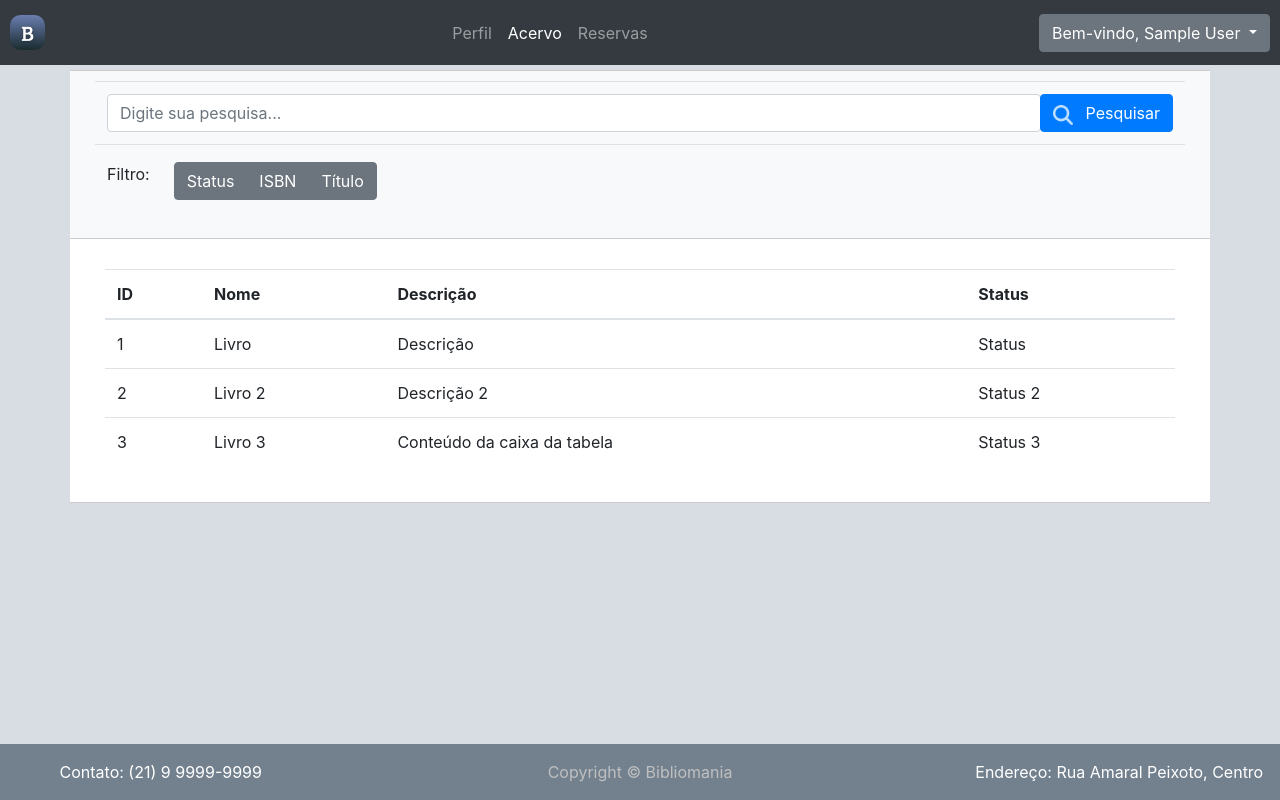
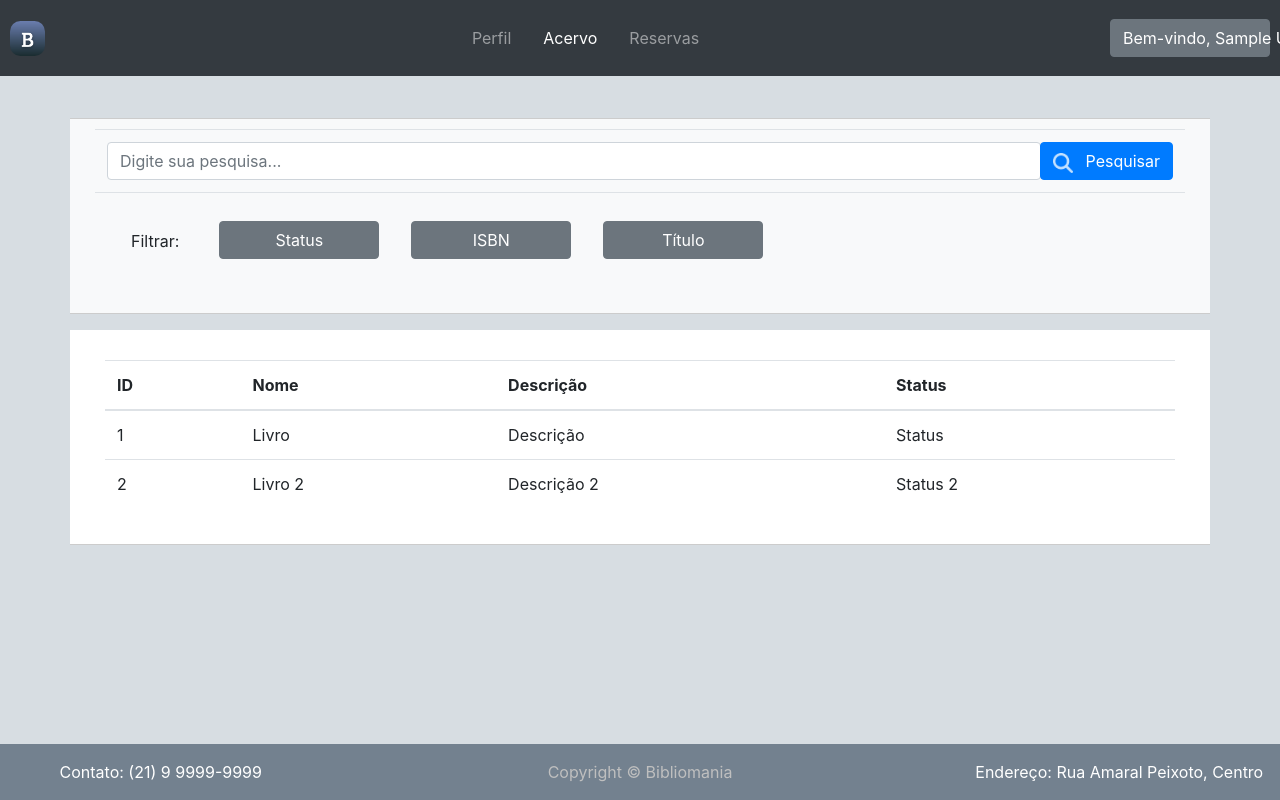
Before and after one commit to GM7Avila/bibliomania-flask, a Flask app: page /reservation in a window 1280 px wide. Run offline with Flask 3, Linux system fonts and the light colour scheme; the visitor is signed in with stand-in values (Sample User, id 1); some libraries are stand-ins or nearby versions.

Commit message:
feat:user view:  Tabela de lista reservas Finalizada

```diff
--- a/app/static/css/reservation.css
+++ b/app/static/css/reservation.css
@@ -13,6 +13,11 @@
     border-top: 10px solid #fff;
     border-bottom: 1px solid #ccc;
 }
+
 .filtro-buttons {
-    margin-top: 5px;
+    margin-top: 10px;
 }
+.btn-secondary{
+    width: 10rem !important;
+
+}
--- a/app/templates/base.html
+++ b/app/templates/base.html
@@ -21,19 +21,19 @@
         </button>
         <div class="collapse navbar-collapse" id="navbarNavAltMarkup">
             <div class="navbar-nav mx-auto">
-                <a class="nav-item nav-link" href="#">Perfil</a>
-                <a class="nav-item nav-link active" href="#">Acervo <span class="sr-only">(current)</span></a>
-                <a class="nav-item nav-link" href="/reservation">Reservas</a>
-                <a class="nav-item nav-link d-lg-none" href="#">
+                <a class="nav-item nav-link m-2" href="#">Perfil</a>
+                <a class="nav-item nav-link active m-2" href="#">Acervo <span class="sr-only">(current)</span></a>
+                <a class="nav-item nav-link m-2" href="/reservation">Reservas</a>
+                <a class="nav-item nav-link d-lg-none m-2" href="#">
                     FAQ
                 </a>
-                <a class="nav-item nav-link d-lg-none" href="/logout">
+                <a class="nav-item nav-link d-lg-none m-2" href="/logout">
                     Sair
                 </a>
             </div>
         </div>
         <div class="dropdown ml-auto d-none d-lg-block">
-            <button class="btn btn-secondary dropdown-toggle ml-auto" type="button" id="navbarDropdown"
+            <button class="btn btn-secondary dropdown-toggle" type="button" id="navbarDropdown"
                     data-toggle="dropdown" aria-haspopup="true" aria-expanded="false">
                 Bem-vindo, {{ current_user.name }}
             </button>
--- a/app/templates/reservation.html
+++ b/app/templates/reservation.html
@@ -1,9 +1,11 @@
 {% extends "base.html" %}
 {% block content %}
-<head><link rel="stylesheet" href=".\static\css\reservation.css"></head>
+<head>
+    <link rel="stylesheet" href=".\static\css\reservation.css">
+</head>
 <div class="container mt-8">
     <!-- Tabela com Barra de Pesquisa -->
-    <div class="row linha-cinza">
+    <div class="row linha-cinza mt-5">
         <div class="col-md-12">
             <table class="table table mb-3">
                 <tbody>
@@ -13,7 +15,8 @@
                             <input type="text" class="form-control rounded" placeholder="Digite sua pesquisa...">
                             <div class="input-group-append">
                                 <button class="btn btn-primary rounded" type="button">
-                                        <img src=".\static\img\Vector.png" alt="Pesquisar" style="width: 20px; height: 20px;">
+                                    <img src=".\static\img\Vector.png" alt="Pesquisar"
+                                         style="width: 20px; height: 20px;">
                                     <span class="ml-2">Pesquisar</span>
                                 </button>
                             </div>
@@ -22,23 +25,24 @@
                 </tr>
                 <tr>
                     <td>
-                            <div class="filtro-buttons d-flex">
-                                <span class="filtro-label">Filtro:</span>
-                                <div class="btn-group ml-4 d-flex gap-3"  role="group" aria-label="Botões de Filtro">
-                                    <button class="btn btn-secondary">Status</button>
-                                    <button class="btn btn-secondary">ISBN</button>
-                                    <button class="btn btn-secondary">Título</button>
+                        <div class="btn-group ml-4" role="group" aria-label="Botões de Filtro">
+                            <span class="filtro-label pt-4 w-100">Filtrar:</span>
+                            <div class="btn-group ml-4" role="group" aria-label="Botões de Filtro">
+                                <button class="btn btn-secondary rounded m-3 w-100">Status</button>
+                                <button class="btn btn-secondary rounded m-3 w-100">ISBN</button>
+                                <button class="btn btn-secondary rounded m-3 w-100">Título</button>
                             </div>
                         </div>
                     </td>
                 </tr>
+
                 </tbody>
             </table>
         </div>
     </div>
 
     <!-- Tabela com Lista de Itens -->
-    <div class="row linha-branca">
+    <div class="row linha-branca mt-3">
         <div class="col">
             <table class="table">
                 <thead>
@@ -64,17 +68,6 @@
                     <td>Status 2</td>
                 </tr>
                 <!-- Adicione mais linhas conforme necessário -->
-                    <tr>
-                        <td>3</td>
-                        <td>Livro 3</td>
-                        <td>
-                            <div class="box">
-                                Conteúdo da caixa da tabela
-                            </div>
-                        </td>
-                        <td>Status 3</td>
-                    </tr>
-                    <!-- Adicione mais linhas conforme necessário -->
                 </tbody>
             </table>
         </div>
```
Lines whose indentation alone changed are shown as unchanged.
